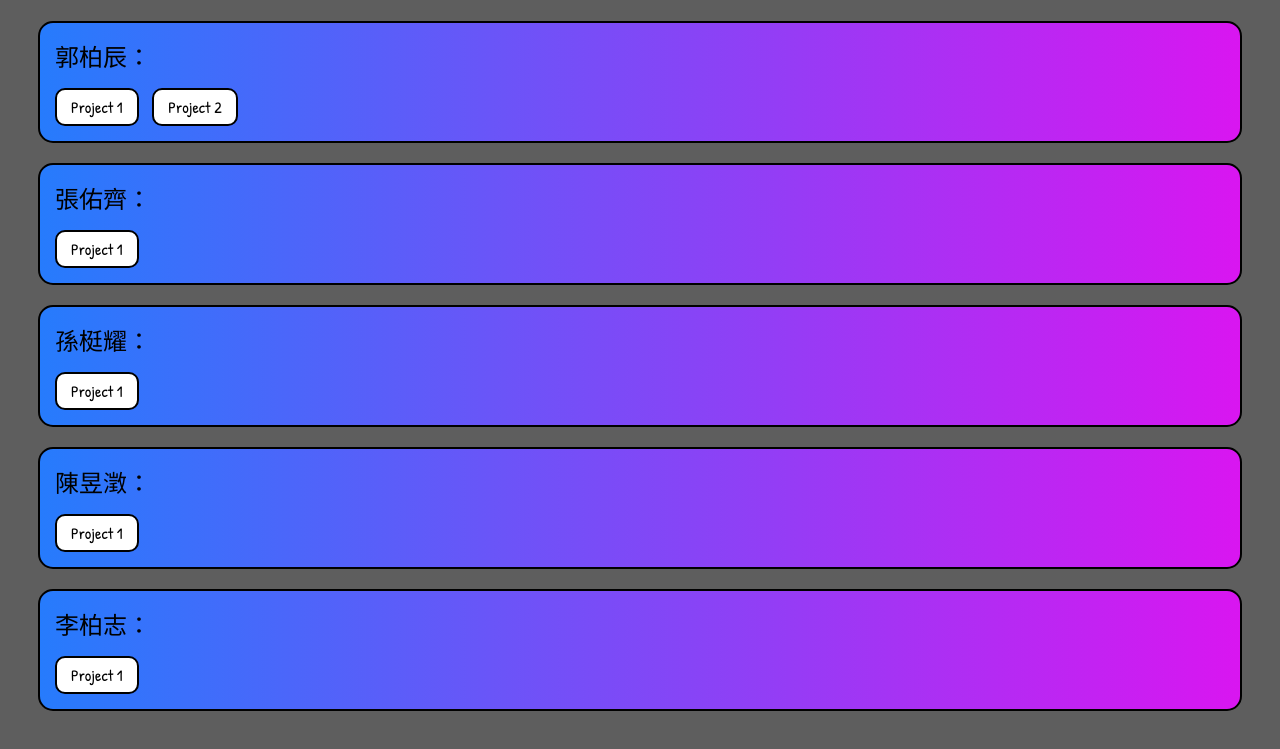
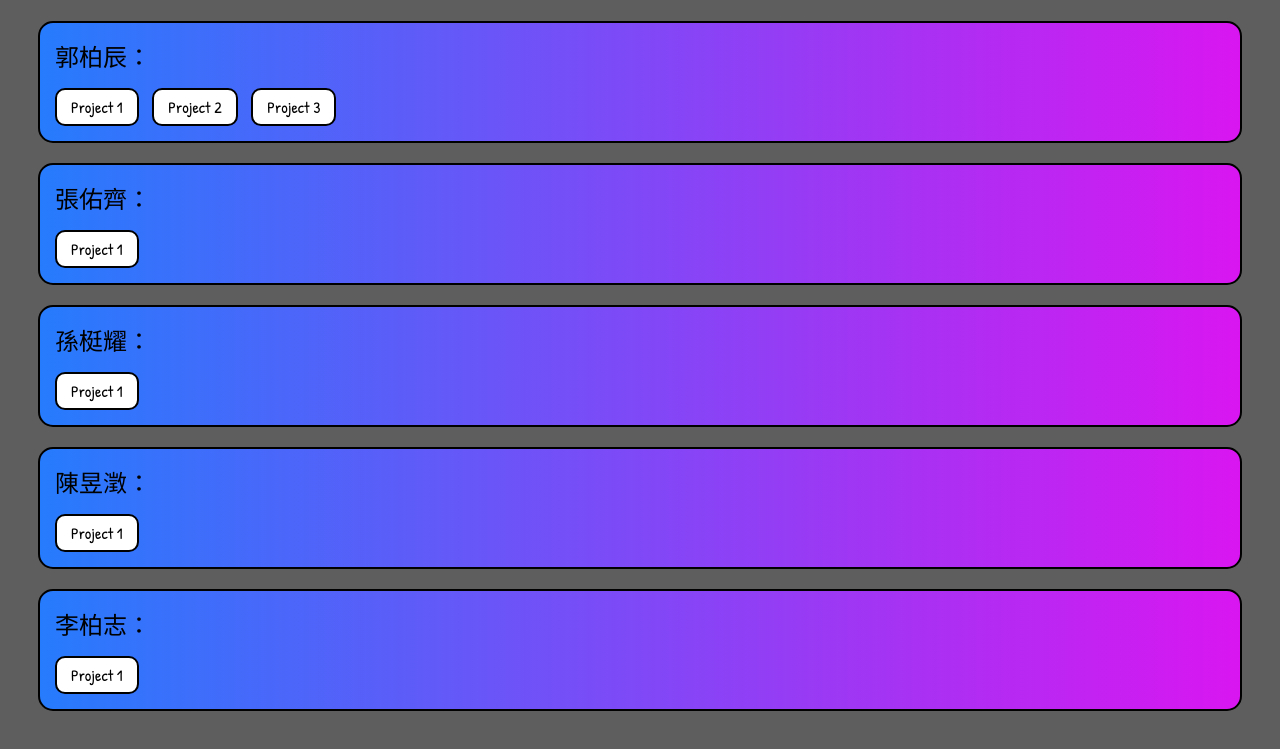
Before and after one commit to EK181121/team.github.io, a plain HTML site: page index.html in a window 1280 px wide. Shown: the part 131-880 px from the top of the page. Drawn offline with Linux system fonts and the light colour scheme.

Commit message:
team page v1.2

```diff
--- a/index.html
+++ b/index.html
@@ -15,6 +15,7 @@
     <div class="member-name">郭柏辰：</div>
     <a href="https://ek181121.github.io/" class="project-button" target="_blank">Project 1</a>
     <a href="https://ek181121.github.io/EK181121-food.github.io/" class="project-button" target="_blank">Project 2</a>
+    <a href="https://ek181121.github.io/game.github.io/" class="project-button" target="_blank">Project 3</a>
   </div>
 
   <div class="member">
```
